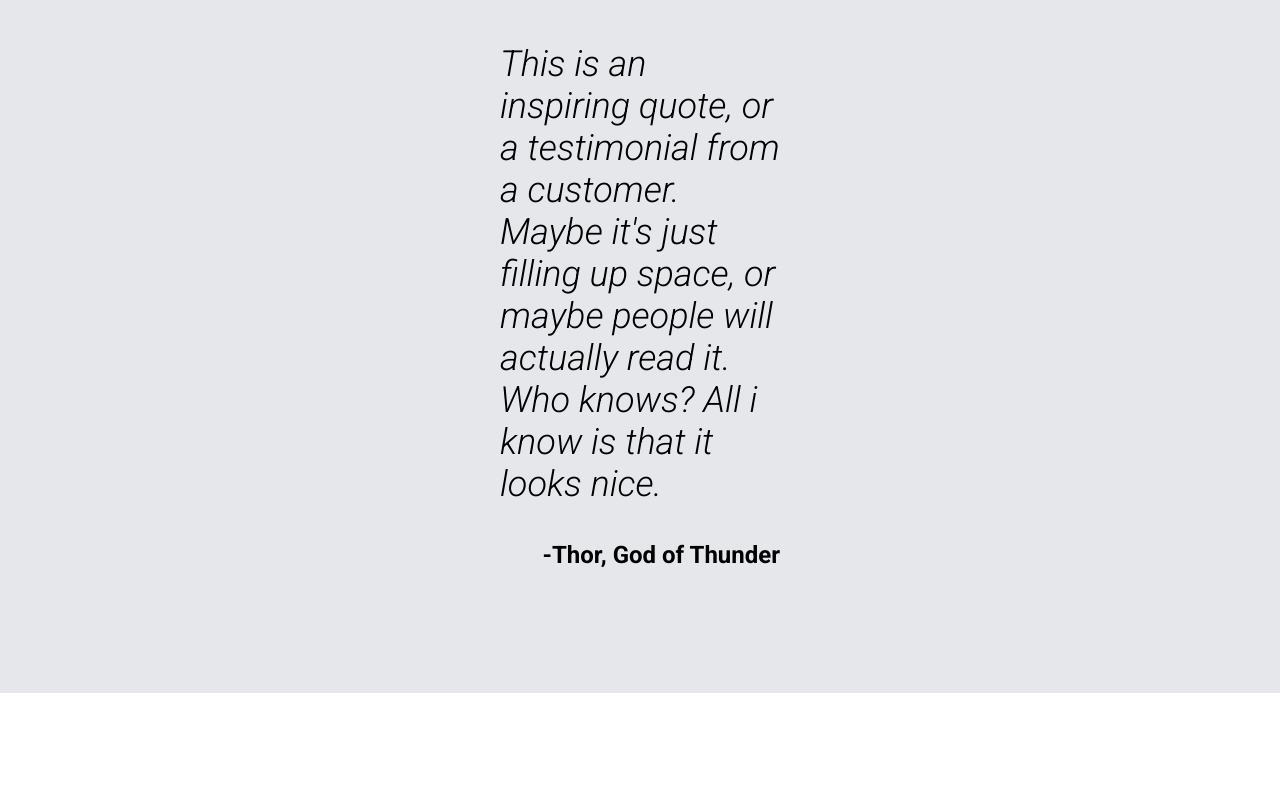
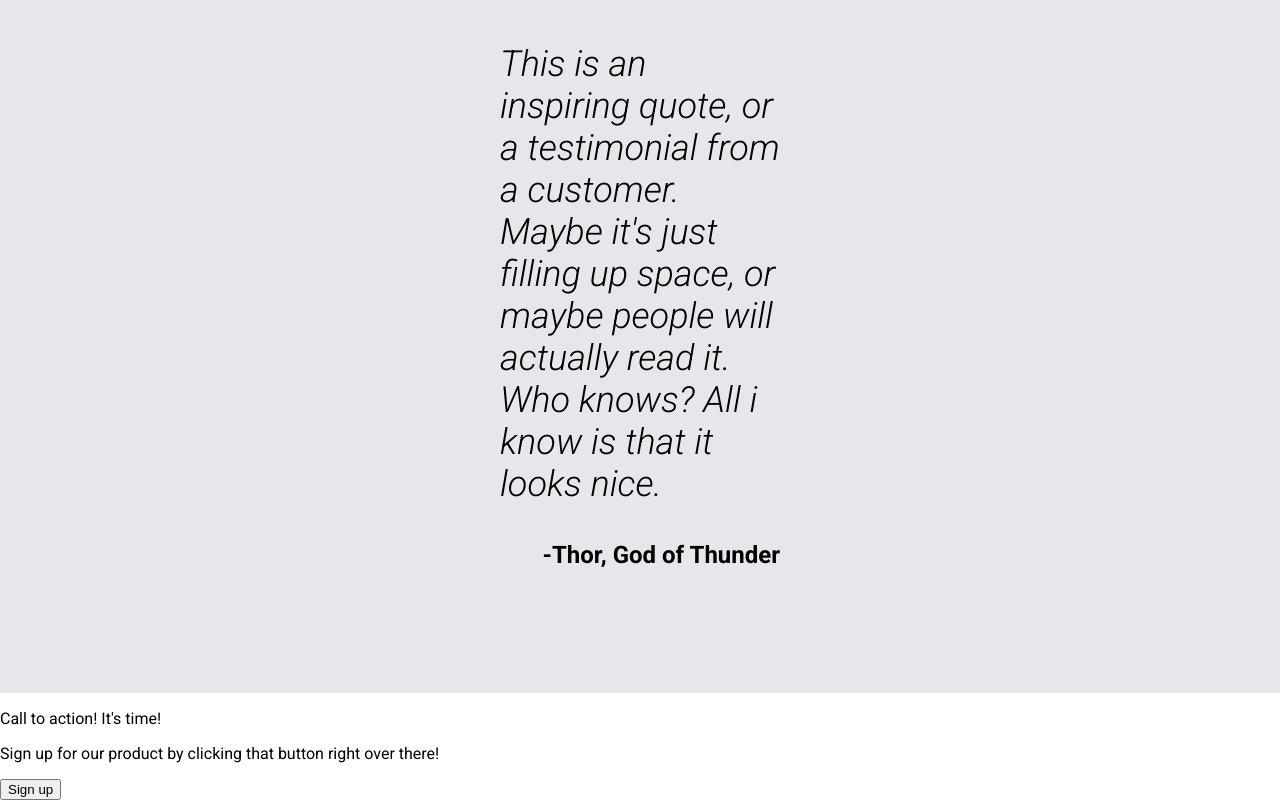
Before and after one commit to eddiegutman/odin-landing-page, a plain HTML site: page index.html in a window 1280 px wide. Shown: the part 1229-2029 px from the top of the page. Before the commit the page ends 1922 px from the top, so only its background shows below. Drawn offline with Linux system fonts and the light colour scheme.

Commit message:
Add basic action section html

```diff
--- a/index.html
+++ b/index.html
@@ -69,6 +69,20 @@
       space, or maybe people will actually read it. Who knows? All i know is that it looks nice.</p>
     <p class="quote-person">-Thor, God of Thunder</p>
   </div>
+
+  <div class="action-section">
+    <div class="action-bubble">
+      <div class="action-text">
+        <p class="action-main-text">
+          Call to action! It's time!
+        </p>
+        <p class="action-secondary-text">
+          Sign up for our product by clicking that button right over there!
+        </p>
+      </div>
+      <button class="action-button">Sign up</button>
+    </div>
+  </div>
 </body>
 
 </html>
```
